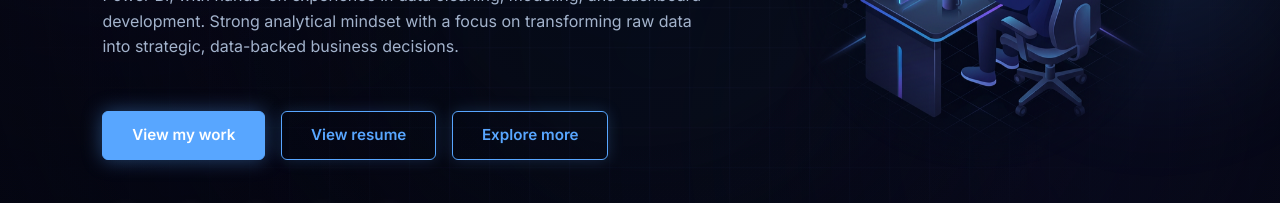
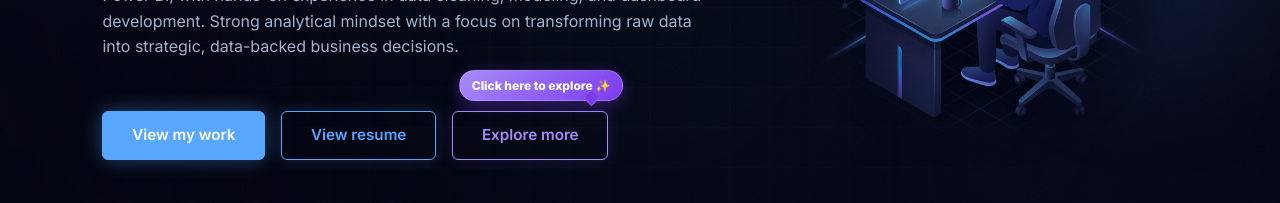
Before and after one commit to Abhishekroy41/AKR-Portfolio, a React (Vite) app: page / in a window 1280 px wide. Shown: the part 482-685 px from the top of the page. Built offline with nearby package versions, Linux system fonts and the light colour scheme; no server answers.

Commit message:
Highlighted Explore More button on the home page

```diff
--- a/src/App.jsx
+++ b/src/App.jsx
@@ -430,7 +430,12 @@ function App() {
           >
             <a href="#projects" className="primary-btn">View my work</a>
             <a href="/DA_CV.pdf" target="_blank" rel="noreferrer" className="secondary-btn">View resume</a>
-            <a href="/explore" className="secondary-btn">Explore more</a>
+            <div className="explore-wrapper">
+              <a href="/explore" className="secondary-btn highlight-explore-btn">Explore more</a>
+              <div className="explore-badge">
+                Click here to explore ✨
+              </div>
+            </div>
           </motion.div>
           <motion.div
             className="social-links"
--- a/src/index.css
+++ b/src/index.css
@@ -470,6 +470,76 @@ body {
   background-color: rgba(88, 166, 255, 0.1);
   transform: translateY(-3px);
   box-shadow: 0 4px 15px rgba(88, 166, 255, 0.1);
+}
+
+.explore-wrapper {
+  position: relative;
+  display: inline-flex;
+}
+
+.highlight-explore-btn {
+  position: relative;
+  z-index: 2;
+  border-color: #a78bfa !important;
+  color: #a78bfa !important;
+  animation: pulse-border 2.5s infinite;
+}
+
+.highlight-explore-btn:hover {
+  background-color: rgba(167, 139, 250, 0.1) !important;
+}
+
+.explore-badge {
+  position: absolute;
+  top: -35px;
+  right: -15px;
+  background: linear-gradient(135deg, #a78bfa 0%, #7c3aed 100%);
+  color: #ffffff;
+  padding: 5px 12px;
+  border-radius: 20px;
+  font-size: 0.75rem;
+  font-weight: 700;
+  white-space: nowrap;
+  box-shadow: 0 4px 15px rgba(124, 58, 237, 0.4);
+  z-index: 3;
+  animation: bounce-badge 2s infinite;
+  pointer-events: none;
+  border: 1px solid rgba(255, 255, 255, 0.2);
+}
+
+.explore-badge::after {
+  content: '';
+  position: absolute;
+  bottom: -4px;
+  right: 25px;
+  width: 10px;
+  height: 10px;
+  background: #7c3aed;
+  transform: rotate(45deg);
+  z-index: -1;
+  border-bottom: 1px solid rgba(255, 255, 255, 0.2);
+  border-right: 1px solid rgba(255, 255, 255, 0.2);
+}
+
+@keyframes pulse-border {
+  0% {
+    box-shadow: 0 0 15px rgba(124, 58, 237, 0.2), 0 0 0 0 rgba(167, 139, 250, 0.4);
+  }
+  70% {
+    box-shadow: 0 0 15px rgba(124, 58, 237, 0.2), 0 0 0 10px rgba(167, 139, 250, 0);
+  }
+  100% {
+    box-shadow: 0 0 15px rgba(124, 58, 237, 0.2), 0 0 0 0 rgba(167, 139, 250, 0);
+  }
+}
+
+@keyframes bounce-badge {
+  0%, 100% {
+    transform: translateY(0);
+  }
+  50% {
+    transform: translateY(-6px);
+  }
 }
 
 .social-links {
```
